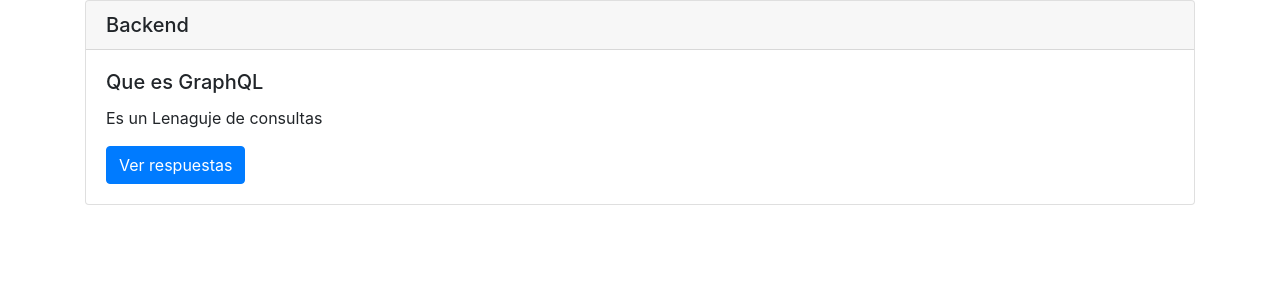
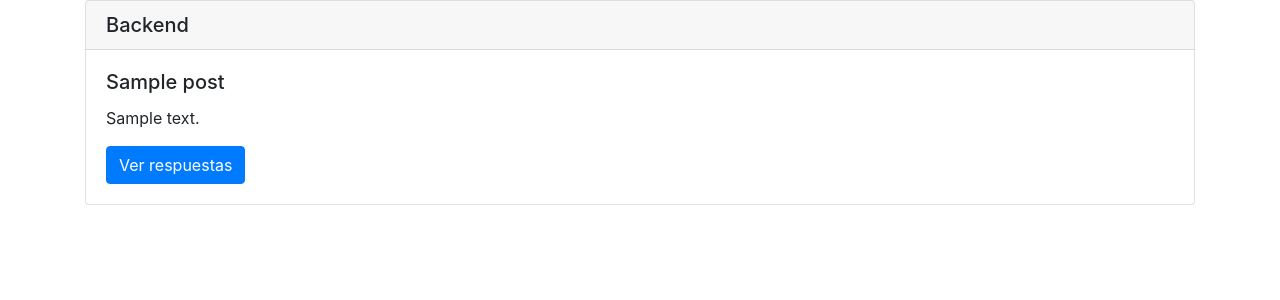
Before and after one commit to DevelopersGTTest/PHPEXP, a PHP site: page / in a window 1280 px wide. Shown: the part 56-356 px from the top of the page. Run offline with PHP 8.4, Linux system fonts and the light colour scheme; tables that the repository leaves empty hold one stand-in row (values such as "Sample post"); some libraries are stand-ins or nearby versions.

Commit message:
Add List Posts :)

```diff
--- a/SysActive/includes/funciones.php
+++ b/SysActive/includes/funciones.php
@@ -1,14 +1,14 @@
 <?php
 
-function listar_post($db){
+function listar_post($cnn){
 
     $sql = "SELECT  categoria.nombre_categoria AS nombre_categoria,
 	post.titulo AS titulo, post.descripcion AS descripcion
     FROM categoria , post WHERE categoria.id_categoria = post.id_categoria";
 
-    $post = mysqli_query($db, $sql);
+    $post = mysqli_query($cnn, $sql);
 
-    $resultado = array();
+    $resultado;
 
     if($post && mysqli_num_rows($post) >= 1 ){
         $resultado = $post;
--- a/SysActive/index.php
+++ b/SysActive/index.php
@@ -1,5 +1,6 @@
 <?php
     session_start();
+    require_once './includes/funciones.php';
 ?>
 <!DOCTYPE html>
 <html lang="en">
@@ -25,7 +26,27 @@
     <?php endif; ?>
 
     <!-- Post Inicio -->
+    <?php
+        $post = listar_post($db);
+        if(!empty($post)):
+          foreach($post as $value):
+    ?>
     <div class="container">
+        <div class="card">
+            <h5 class="card-header">Backend</h5>
+            <div class="card-body">
+                <h5 class="card-title"><?=$value['titulo'] ?></h5>
+                <p class="card-text"><?=$value['descripcion']?> </p>
+                <a href="#" class="btn btn-primary">Ver respuestas</a>
+            </div>
+        </div>
+    </div>
+
+    <?php
+           endforeach;
+           endif;
+    ?>
+    <!--div class="container">
         <div class="card">
             <h5 class="card-header">Backend</h5>
         <div class="card-body">
@@ -34,7 +55,7 @@
             <a href="#" class="btn btn-primary">Ver respuestas</a>
         </div>
     </div>
-    </div>
+    </div-->
     <!-- Post   Fin -->
 
 </body>
```
